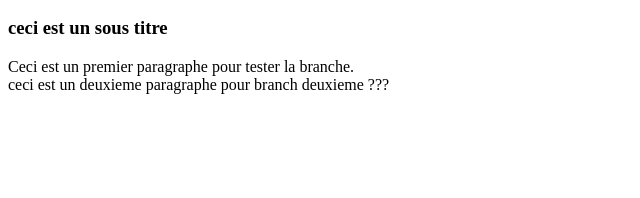
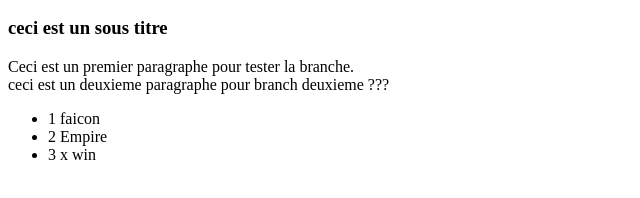
Before and after one commit to formationpdev/formationtest1, a plain HTML site: page index.html in a window 1280 px wide. Shown: the part 110-308 px from the top of the page, without its empty margins (0-640 px from the left). Drawn offline with Linux system fonts and the light colour scheme.

Commit message:
feat: ul list ship

```diff
--- a/index.html
+++ b/index.html
@@ -15,5 +15,10 @@
 <div>
     ceci est un deuxieme paragraphe pour branch deuxieme ???
 </div>
+<ul>
+    <li>1 faicon</li>
+    <li>2 Empire</li>
+    <li>3 x win</li>
+</ul>
 </body>
 </html>
```
